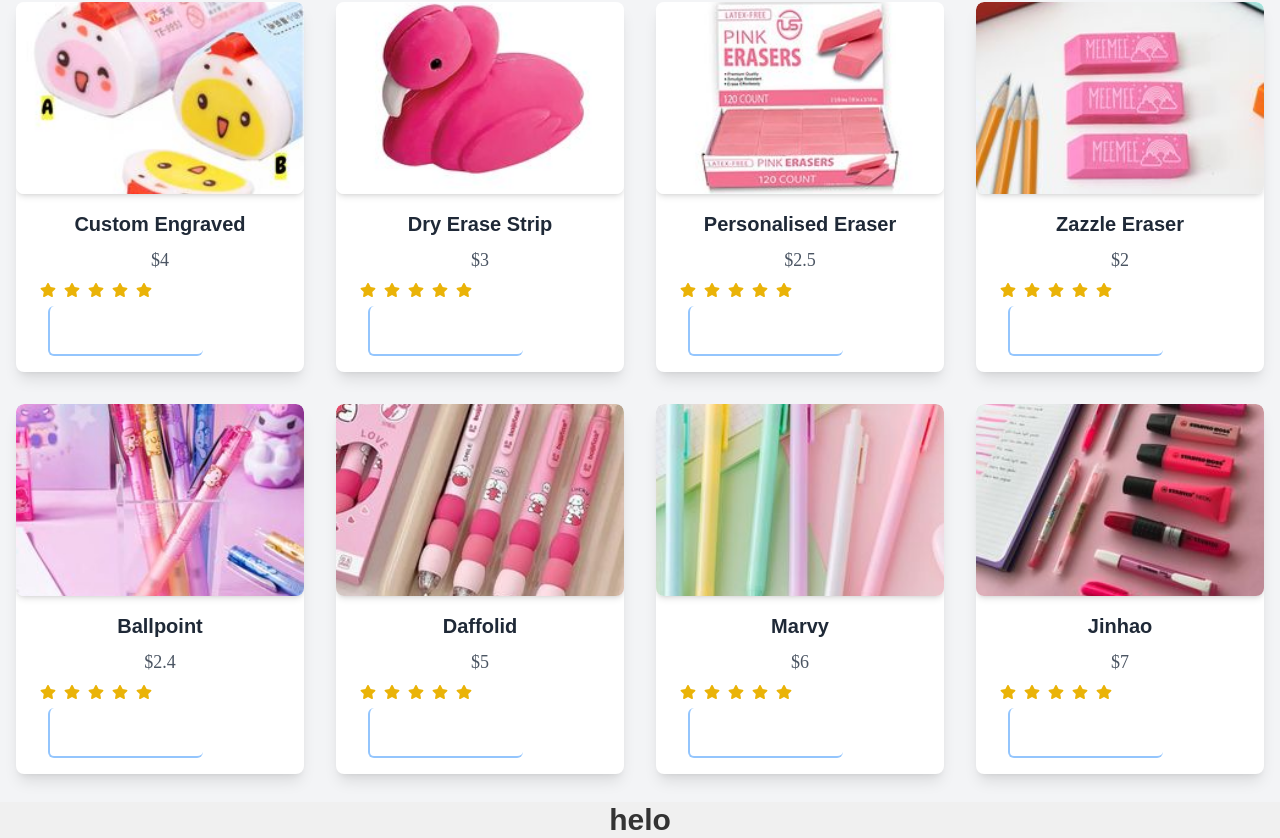
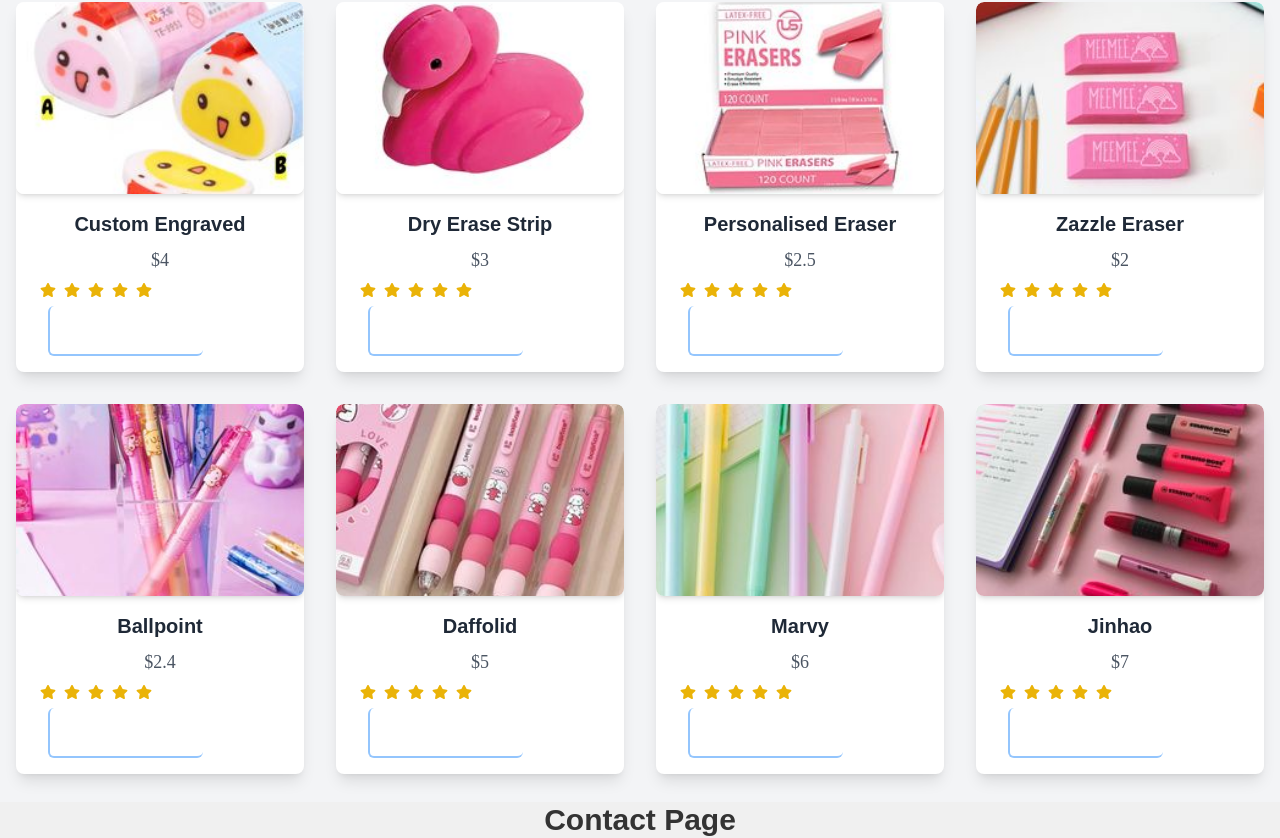
Before and after one commit to zakariye93/Edumaterial-React-Project, a React (Create React App) app in the folder website/web/: page / in a window 1280 px wide. Shown: the part 3963-4801 px from the top of the page. Built offline with nearby package versions, Linux system fonts and the light colour scheme.

Commit message:
updated home and contact

```diff
--- a/website/web/src/deskmain/Backgroun.jsx
+++ b/website/web/src/deskmain/Backgroun.jsx
@@ -15,7 +15,7 @@
         <h2 className="text-black-500 text-4xl font-bold mt-6">Edu Material <span className="text-pink-500">Hub</span></h2>
         <p className="text-lg text-gray-300 mb-8 mt-6 leading-relaxed">
           Education Materials Are Crucial In Shaping The Learning Experience And Delivering.
-          Educational Materials Are Foundational To Effective Learning, Future Careers And Personal Lives.
+          Educational Materials Are Foundational <br />To Effective Learning, Future Careers And Personal Lives.
           Lorem ipsum dolor sit amet consectetur adipisicing elit.
           Sequi ullam repudiandae aperiam.
         </p>
--- a/website/web/src/deskmain/ContactPage.jsx
+++ b/website/web/src/deskmain/ContactPage.jsx
@@ -2,7 +2,7 @@
 
 function ContactPage() {
   return (
-    <h1>helo</h1>
+    <h1>Contact Page </h1>
   )
 }
 
```
